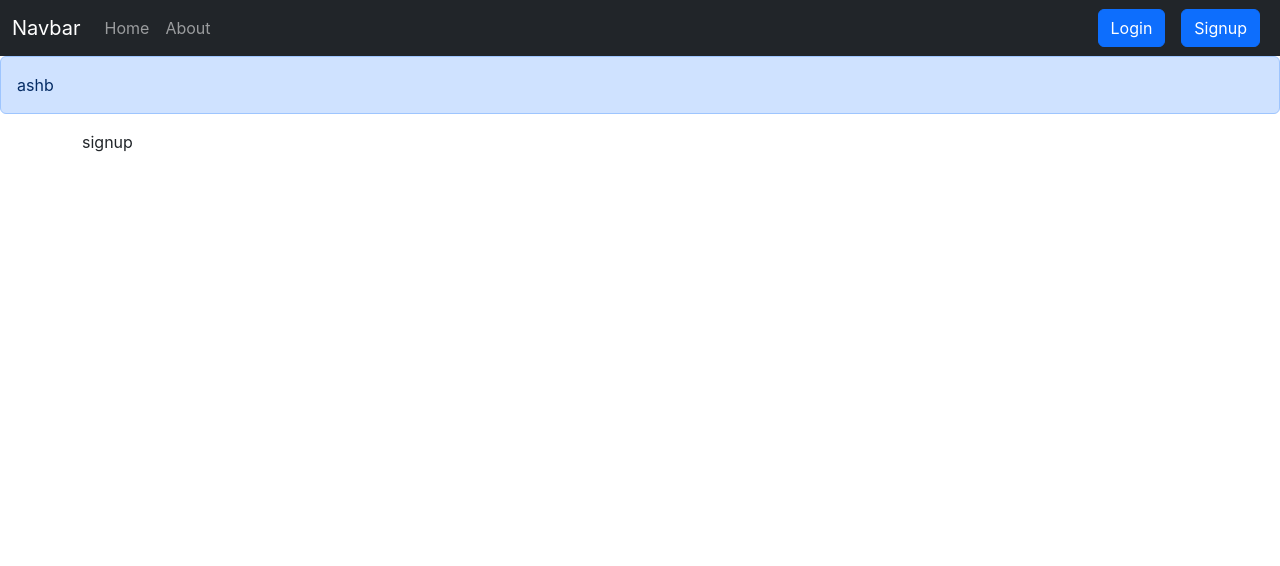
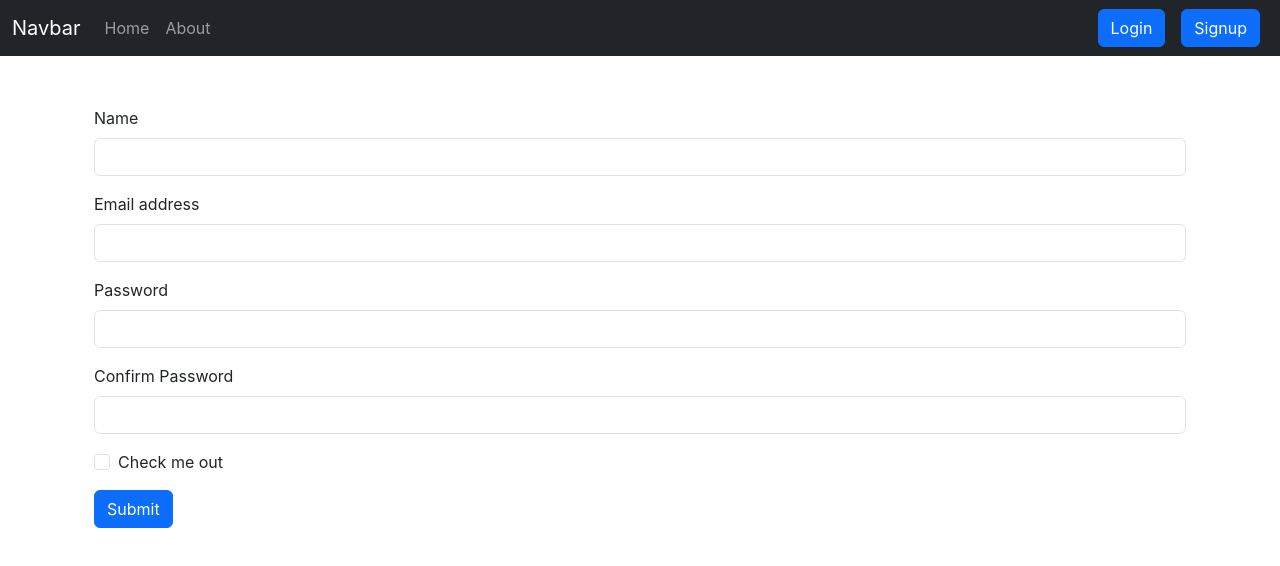
Before and after one commit to JayBansod/inotebook, a React (Create React App) app: page /signup in a window 1280 px wide. Shown: the top 566 px of the page. Built offline with nearby package versions, Linux system fonts and the light colour scheme.

Commit message:
video 71 done signup is added in video 70 alert is added in video 71

```diff
--- a/src/App.js
+++ b/src/App.js
@@ -1,3 +1,4 @@
+import { useState } from "react";
 import "./App.css";
 import Navbar from "./components/Navbar";
 import Homee from "./components/Homee";
@@ -9,18 +10,41 @@ import Alert from "./components/Alert";
 import Login from "./components/Login";
 import Signup from "./components/Signup";
 function App() {
+  const [alert, setAlert] = useState("null");
+
+  const showAlert = (message, type) => {
+    setAlert({
+      msg: message,
+      type: type,
+    });
+    setTimeout(() => {
+      setAlert("null");
+    }, 3500);
+  };
   return (
     <>
       <NoteState>
         <Navbar />
-        <Alert message={"ashb"} />
+        <Alert alert={alert} />
         <div className="container">
           <Routes>
-            <Route exact path="/" element={<Homee />} />
-            <Route exact path="/home" element={<Homee />} />
+            <Route exact path="/" element={<Homee showAlert={showAlert} />} />
+            <Route
+              exact
+              path="/home"
+              element={<Homee showAlert={showAlert} />}
+            />
             <Route exact path="/about" element={<About />} />
-            <Route exact path="/login" element={<Login />} />
-            <Route exact path="/signup" element={<Signup />} />
+            <Route
+              exact
+              path="/login"
+              element={<Login showAlert={showAlert} />}
+            />
+            <Route
+              exact
+              path="/signup"
+              element={<Signup showAlert={showAlert} />}
+            />
             <Route exact path="*" element={<Error />} />
           </Routes>
         </div>
--- a/src/components/AddNote.js
+++ b/src/components/AddNote.js
@@ -1,16 +1,18 @@
 import React, { useContext, useState } from "react";
 import noteConText from "../context/notes/noteContext";
 
-const AddNote = () => {
+const AddNote = (props) => {
   //to access add note function written in NoteState.js
   const conText = useContext(noteConText);
   const { addNote } = conText;
 
   const [note, setNote] = useState({ title: "", description: "", tag: "" });
+
   const handelClick = (e) => {
     console.log("adding note");
     addNote(note.title, note.description, note.tag);
     setNote({ title: "", description: "", tag: "" });
+    props.showAlert("Added successfully", "success");
   };
   const onChange = (e) => {
     setNote({ ...note, [e.target.name]: e.target.value });
--- a/src/components/Alert.js
+++ b/src/components/Alert.js
@@ -1,13 +1,15 @@
 import React from "react";
 
-const Alert = (props) => {
+export default function Alert(props) {
   return (
     <>
-      <div className="alert alert-primary" role="alert">
-        {props.message}
+      <div
+        className={`alert alert-${props.alert.type} alert-dismissible fade show`}
+        role="alert"
+      >
+        {/* <strong>{capitalize(props.alert.type)}</strong> : {props.alert.msg} */}
+        <strong>{props.alert.type}</strong> {props.alert.msg}
       </div>
     </>
   );
-};
-
-export default Alert;
+}
--- a/src/components/Homee.js
+++ b/src/components/Homee.js
@@ -1,9 +1,10 @@
 import React from "react";
 import Notes from "./Notes";
-const Homee = () => {
+const Homee = (props) => {
+  const { showAlert } = props;
   return (
     <>
-      <Notes />
+      <Notes showAlert={showAlert} />
     </>
   );
 };
--- a/src/components/Login.js
+++ b/src/components/Login.js
@@ -1,7 +1,7 @@
 import React, { useState } from "react";
 import { useNavigate } from "react-router-dom";
 
-const Login = () => {
+const Login = (props) => {
   const [credential, setCredential] = useState({ email: "", password: "" });
   //for redirect
   const navigate = useNavigate();
@@ -25,9 +25,10 @@ const Login = () => {
       //save the authtoken
       localStorage.setItem("token", json.authtoken);
       //redirect
+      props.showAlert("Successfully logined in", "success");
       navigate("/");
     } else {
-      alert("invalid credential");
+      props.showAlert("invalid credential", "danger");
     }
   };
   const onChange = (e) => {
--- a/src/components/Noteitem.js
+++ b/src/components/Noteitem.js
@@ -12,11 +12,13 @@ const Noteitem = (props) => {
           <div className="card-body">
             <h5 className="card-title">{note.title}</h5>
             <p className="card-text ">{note.description}</p>
+            {/* <p className="card-text ">{note.tag}</p> */}
             <div className="d-flex align-items-center justify-content-between pt-2 my-2">
               <i
                 className="fa-solid fa-trash fa-xl mx-2"
                 onClick={() => {
                   deleteNote(note._id);
+                  props.showAlert("Deleted successfully", "success");
                 }}
               ></i>
               <i
--- a/src/components/Notes.js
+++ b/src/components/Notes.js
@@ -3,7 +3,8 @@ import noteConText from "../context/notes/noteContext";
 import Noteitem from "./Noteitem";
 import AddNote from "./AddNote";
 
-const Notes = () => {
+const Notes = (props) => {
+  const { showAlert } = props;
   // we created notecontext for accessing the valuse anywhere in the app
   // we use useContext for these
   const conText = useContext(noteConText);
@@ -33,13 +34,14 @@ const Notes = () => {
     // console.log("updating note", note);
     editNote(note.id, note.etitle, note.edescription, note.etag);
     refClose.current.click();
+    props.showAlert("Updated successfully", "success");
   };
   const onChange = (e) => {
     setNote({ ...note, [e.target.name]: e.target.value });
   };
   return (
     <>
-      <AddNote />
+      <AddNote showAlert={props.showAlert} />
       <button
         type="button"
         className="btn btn-primary d-none"
@@ -149,7 +151,12 @@ const Notes = () => {
         </div>
         {notes.map((note) => {
           return (
-            <Noteitem key={note._id} updateNote={updateNote} note={note} />
+            <Noteitem
+              key={note._id}
+              updateNote={updateNote}
+              note={note}
+              showAlert={props.showAlert}
+            />
           );
         })}
       </div>
--- a/src/components/Signup.js
+++ b/src/components/Signup.js
@@ -1,7 +1,122 @@
-import React from "react";
+import React, { useState } from "react";
+import { useNavigate } from "react-router-dom";
 
-const Signup = () => {
-  return <>signup</>;
+const Signup = (props) => {
+  const [credential, setCredential] = useState({
+    name: "",
+    email: "",
+    password: "",
+    cpassword: "",
+  });
+  //for redirect
+  const navigate = useNavigate();
+
+  const handelSubmit = async (e) => {
+    e.preventDefault();
+    const { name, email, password } = credential;
+    const response = await fetch("http://localhost:5000/api/auth/createuser", {
+      method: "POST",
+      headers: {
+        "Content-Type": "application/json",
+      },
+      body: JSON.stringify({
+        name: credential.name,
+        email: credential.email,
+        password: credential.password,
+      }),
+    });
+
+    const json = await response.json();
+    console.log(json);
+    if (json.success) {
+      //save the authtoken
+      localStorage.setItem("token", json.authtoken);
+      //redirect
+      props.showAlert("Signup Successfully", "success");
+      navigate("/");
+    } else {
+      props.showAlert("Invalid credentials", "danger");
+    }
+  };
+  const onChange = (e) => {
+    setCredential({ ...credential, [e.target.name]: e.target.value });
+  };
+
+  return (
+    <>
+      <div className="container">
+        <form onSubmit={handelSubmit}>
+          <div className="mb-3">
+            <label htmlFor="name" className="form-label">
+              Name
+            </label>
+            <input
+              type="text"
+              className="form-control"
+              id="name"
+              name="name"
+              aria-describedby="emailHelp"
+              onChange={onChange}
+            />
+          </div>
+          <div className="mb-3">
+            <label htmlFor="email" className="form-label">
+              Email address
+            </label>
+            <input
+              type="email"
+              className="form-control"
+              id="email"
+              name="email"
+              aria-describedby="emailHelp"
+              onChange={onChange}
+            />
+          </div>
+          <div className="mb-3">
+            <label htmlFor="password" className="form-label">
+              Password
+            </label>
+            <input
+              type="password"
+              className="form-control"
+              id="password"
+              name="password"
+              onChange={onChange}
+              minLength={5}
+              required
+            />
+          </div>
+          <div className="mb-3">
+            <label htmlFor="cpassword" className="form-label">
+              Confirm Password
+            </label>
+            <input
+              type="password"
+              className="form-control"
+              id="cpassword"
+              name="cpassword"
+              onChange={onChange}
+              minLength={5}
+              required
+            />
+          </div>
+          <div className="mb-3 form-check">
+            <input
+              type="checkbox"
+              className="form-check-input"
+              id="exampleCheck1"
+            />
+            <label className="form-check-label" htmlFor="exampleCheck1">
+              Check me out
+            </label>
+          </div>
+          <button type="submit" className="btn btn-primary">
+            Submit
+          </button>
+        </form>
+      </div>
+    </>
+  );
 };
 
 export default Signup;
```
Also changed, not shown: 1 other file (tests, documents, lock files or other folders).
